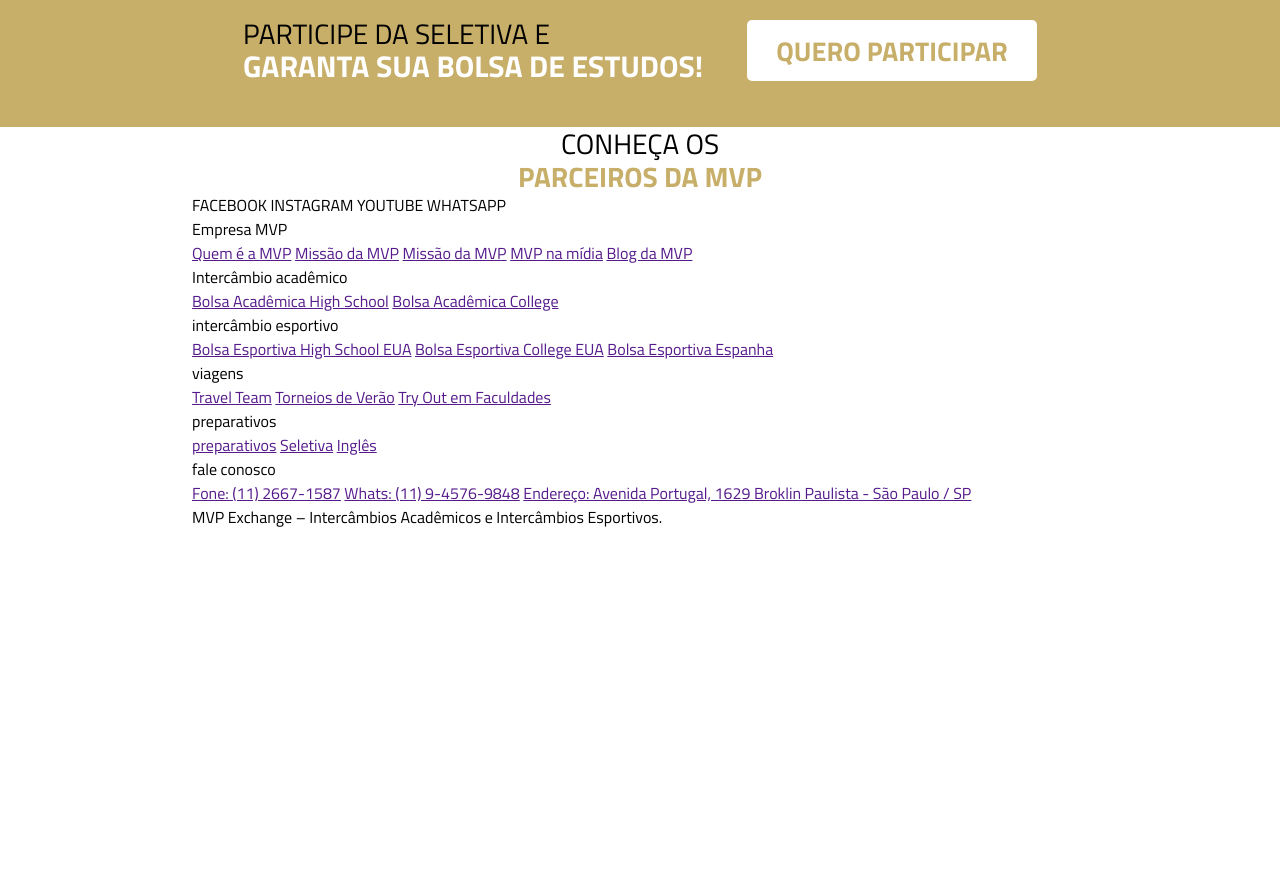
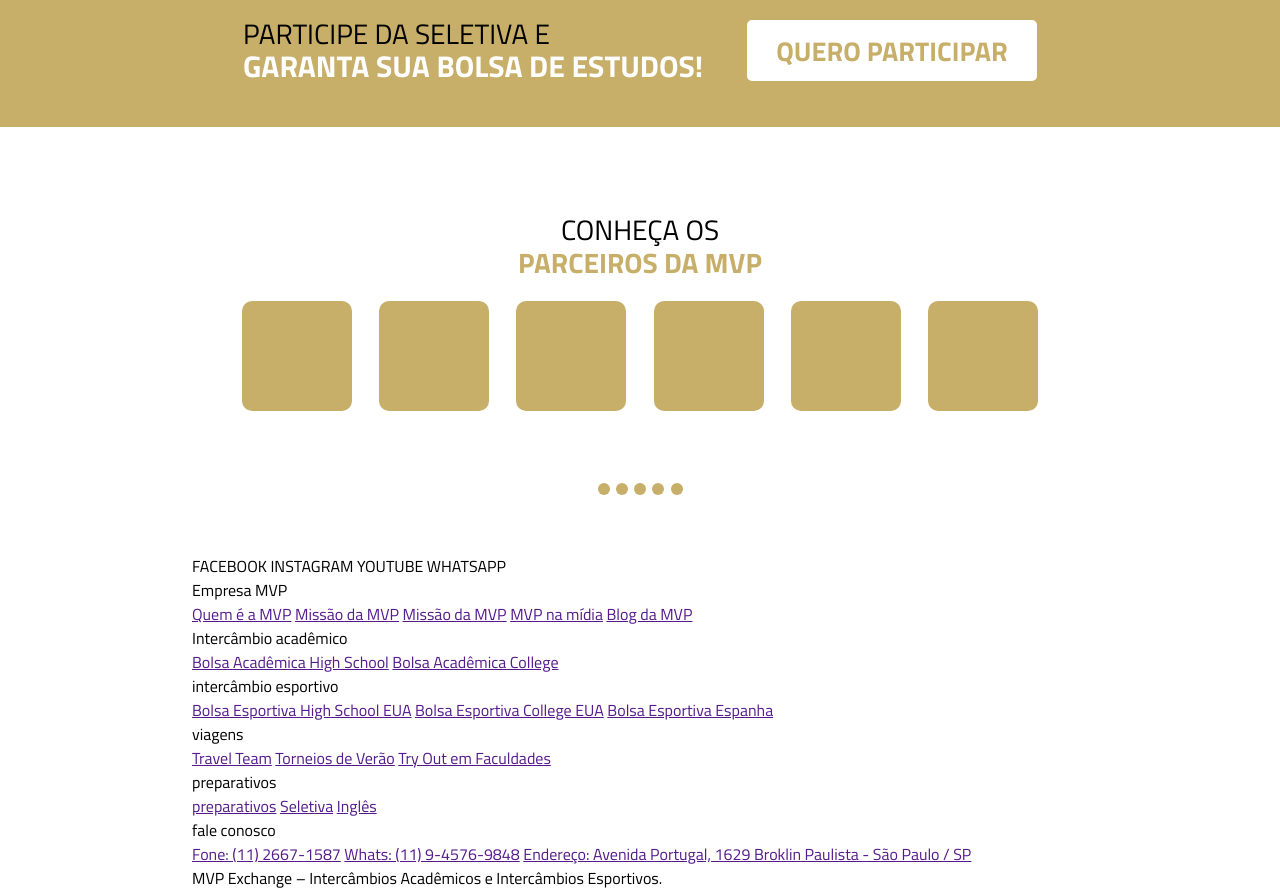
Before and after one commit to azabraao/mvp-exchange, a website: page src/index.html in a window 1280 px wide. Shown: the part 3540-4430 px from the top of the page. Before the commit the page ends 4069 px from the top, so only its background shows below. Drawn offline with Linux system fonts and the light colour scheme.

Commit message:
Add parceiros section  style

```diff
--- a/src/assets/scss/sections/parceiros/_parceiros.scss
+++ b/src/assets/scss/sections/parceiros/_parceiros.scss
@@ -1,5 +1,34 @@
 .parceiros {
+    padding: 86px 0 59px 0;
+
     .parceiros__list {
+        max-width: 823px;
+        margin: 0 auto;
+        display: flex;
+        justify-content: space-around;
+        padding: 22px 0;
 
+        .parceiros__list-item {
+            background: $primary;
+            border-radius: 10px;
+            width: 110px;
+            height: 110px;
+        }
+    }
+
+    .parceiros__slide-dots {
+        display: flex;
+        margin: 0 auto;
+        margin-top: 50px;
+        width: 85px;
+        justify-content: space-between;
+
+        .parceiros__slide-dot {
+            border-radius: 50%;
+            height: 12px;
+            width: 12px;
+            background: $primary;
+            display: block;
+        }
     }
 }
--- a/src/index.html
+++ b/src/index.html
@@ -297,13 +297,29 @@
         </div>
     </div>
     <section class="section parceiros">
-        <div class="section__title">
-            <h2>
-                <span class="block">Conheça os</span>
-                <span class="block color-primary text-bold">Parceiros da mvp</span>
-            </h2>
+        <div class="container">
+            <div class="section__title">
+                <h2>
+                    <span class="block">Conheça os</span>
+                    <span class="block color-primary text-bold">Parceiros da mvp</span>
+                </h2>
+            </div>
+            <div class="parceiros__list">
+                <div class="parceiros__list-item"></div>
+                <div class="parceiros__list-item"></div>
+                <div class="parceiros__list-item"></div>
+                <div class="parceiros__list-item"></div>
+                <div class="parceiros__list-item"></div>
+                <div class="parceiros__list-item"></div>
+            </div>
+            <div class="parceiros__slide-dots">
+                <span class="parceiros__slide-dot"></span>
+                <span class="parceiros__slide-dot"></span>
+                <span class="parceiros__slide-dot"></span>
+                <span class="parceiros__slide-dot"></span>
+                <span class="parceiros__slide-dot"></span>
+            </div>
         </div>
-        <div class="parceiros__list"></div>
     </section>
 
     <section class="chess"></section>
```
Also changed, not shown: src/assets/css/main.css, src/assets/css/main.min.css, src/assets/scss/main.css, 1 other file.
